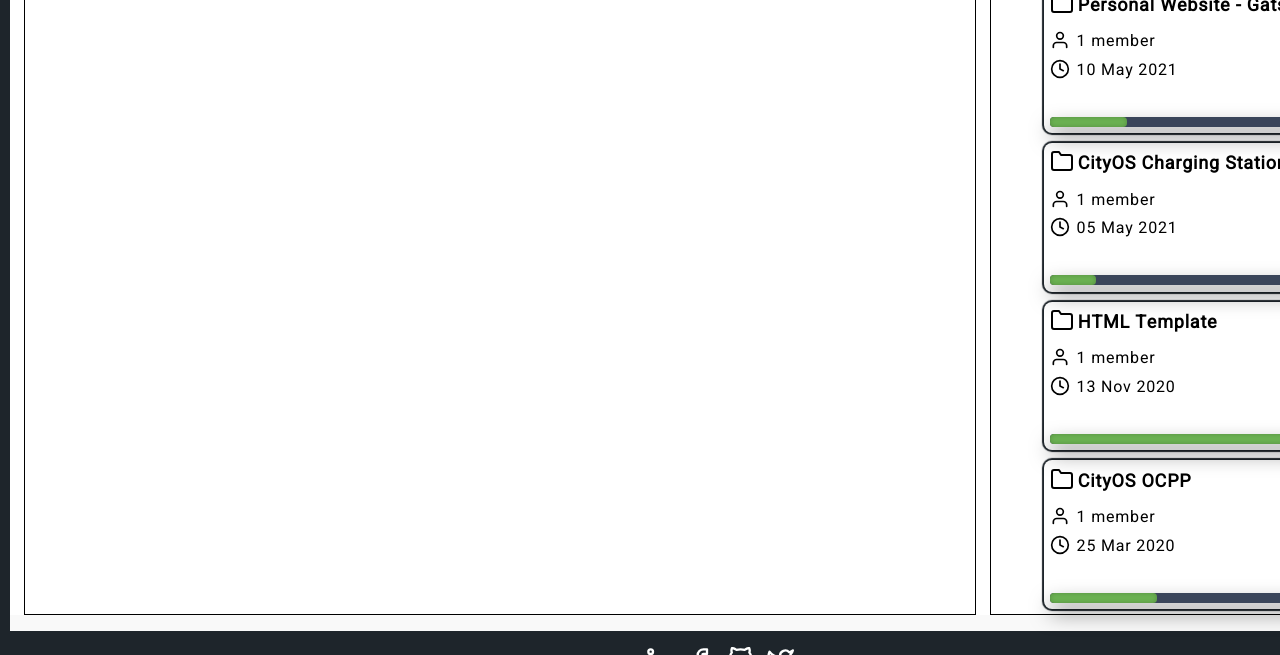
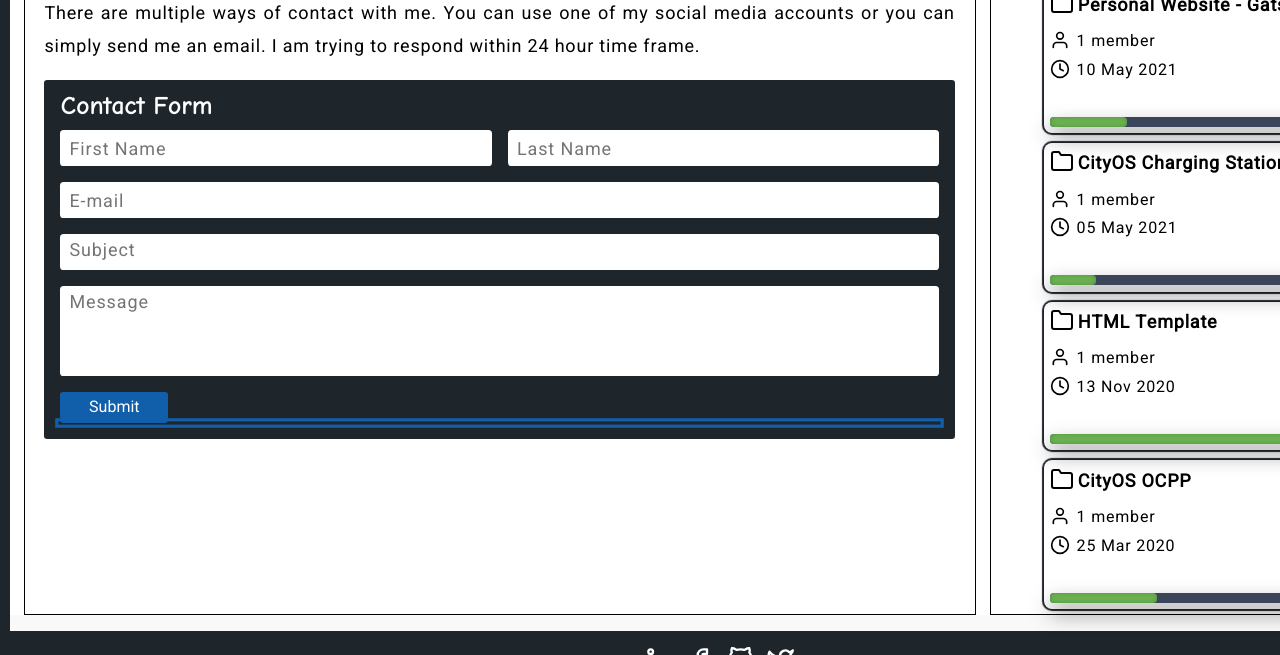
Before and after one commit to MSpiechowicz/maciejspiechowicz.com, a Gatsby site: page /contact in a window 1280 px wide. Shown: the part 179-834 px from the top of the page. Built offline with nearby package versions, Linux system fonts and the light colour scheme; Gatsby itself is replaced by a stand-in of ours.

Commit message:
Adding contact form and status

```diff
--- a/package.json
+++ b/package.json
@@ -5,6 +5,7 @@
   "version": "0.1.0",
   "author": "Kyle Mathews <mathews.kyle@gmail.com>",
   "dependencies": {
+    "emailjs-com": "^2.6.4",
     "gatsby": "^3.4.0",
     "gatsby-link": "3.3.0",
     "gatsby-plugin-gatsby-cloud": "^2.4.1",
--- a/src/pages/about.js
+++ b/src/pages/about.js
@@ -27,16 +27,16 @@ export default function AboutPage() {
             </li>
             <li>Which countries have you worked with?</li>
             <li>
-              <b>Mostly: Poland, USA, Great Britain and Vietnam</b>
+              <b>Mostly: Poland, USA, UK and Vietnam</b>
             </li>
             <li>What is your preferred technology stack?</li>
             <li>
               <b>
-                At the moment I do prefer JavaScript in both Front-end and
+                At the moment I prefer JavaScript in both Front-end and
                 Back-end combined with Node.js and React
               </b>
             </li>
-            <li>What technologies did you work in?</li>
+            <li>What technologies did you work with?</li>
             <li>
               <b>Java, C#, Python, JavaScript, TypeScript</b>
             </li>
--- a/src/pages/contact.js
+++ b/src/pages/contact.js
@@ -1,11 +1,120 @@
-import React from "react"
+import React, { Component } from "react"
 import Layout from "../components/layout"
 import Seo from "../components/seo"
+import emailjs from "emailjs-com"
 
-export default function ContactPage() {
-  return (
-    <Layout>
-      <Seo title="Contact" />
-    </Layout>
-  )
+export default class ContactPage extends Component {
+  constructor(props) {
+    super(props)
+
+    this.setState({
+      user_first_name: "",
+      user_last_name: "",
+      user_email: "",
+      user_subject: "",
+      user_message: "",
+      displayErrors: false,
+      statusVisible: false,
+      statusMessage: ""
+    })
+
+    this.handleChange = this.handleChange.bind(this)
+    this.handleSubmit = this.handleSubmit.bind(this)
+  }
+
+  handleChange(event) {
+    this.setState({
+      [event.target.name]: event.target.value,
+    })
+  }
+
+  handleSubmit(event) {
+    event.preventDefault()
+    console.log(event.target.checkValidity())
+    if (!event.target.checkValidity()) {
+      this.setState({ displayErrors: true, statusVisible: true, statusMessage: "Please fill the Form data" })
+
+      return
+    }
+    this.setState({ displayErrors: false, statusVisible: true, statusMessage: "Success" })
+    console.log(this.state)
+    // emailjs.sendForm("service_hl7sooj", "service_hl7sooj", event.target);
+  }
+
+  render() {
+    return (
+      <Layout>
+        <Seo title="Contact" />
+        <div className="page-contact__grid">
+          <div className="page-contact__grid--description">
+            <h1>Contact</h1>
+            <p>
+              There are multiple ways of contact with me. You can use one of my
+              social media accounts or you can simply send me an email. I am
+              trying to respond within 24 hour time frame.
+            </p>
+
+            <div className="page-contact__form">
+              <h3>Contact Form</h3>
+              <form
+                onSubmit={this.handleSubmit}
+                noValidate
+                className={this.state?.displayErrors ? "displayErrors" : ""}
+              >
+                <input
+                  type="text"
+                  name="user_first_name"
+                  placeholder="First Name"
+                  onChange={this.handleChange}
+                  // onFocus={this.placeholder=""}
+                  required
+                />
+                <input
+                  type="text"
+                  name="user_last_name"
+                  placeholder="Last Name"
+                  // onFocus="this.placeholder=''"
+                  onChange={this.handleChange}
+                  required
+                />
+                <input
+                  type="email"
+                  name="user_email"
+                  placeholder="E-mail"
+                  onChange={this.handleChange}
+                  required
+                />
+                <textarea
+                  type="text"
+                  name="user_subject"
+                  placeholder="Subject"
+                  onChange={this.handleChange}
+                  required
+                />
+                <textarea
+                  type="text"
+                  name="user_message"
+                  placeholder="Message"
+                  onChange={this.handleChange}
+                  required
+                />
+                <button type="submit">Submit</button>
+              </form>
+              <div className="page-contact__form__status">
+                <p
+                  className={
+                    this.state?.statusVisible ? "page-contact__form__status--active" : ""
+                  }
+                >
+                  {this.state?.statusMessage}
+                </p>
+                {/* <p className={this.state?.status}>Status: Server Error</p>
+                <p className={this.state?.status}>Status: Success</p> */}
+              </div>
+            </div>
+          </div>
+        </div>
+      </Layout>
+    )
+  }
 }
--- a/src/styles/fonts.scss
+++ b/src/styles/fonts.scss
@@ -17,7 +17,8 @@
 }
 
 h1,
-h2 {
+h2,
+h3 {
   font-family: var(--fonts-headline);
   font-weight: var(--font-weight-headline);
 }
--- a/src/styles/layout.scss
+++ b/src/styles/layout.scss
@@ -4,6 +4,7 @@
 
 @import "./pages/page_home.scss";
 @import "./pages/page_about.scss";
+@import "./pages/page_contact.scss";
 @import "./pages/page_projects.scss";
 @import "./pages/page_not_found.scss";
 
--- /dev/null
+++ b/src/styles/pages/page_contact.scss
@@ -0,0 +1,149 @@
+.page-contact__grid {
+  display: grid;
+  grid-template-columns: 1fr 1fr;
+  grid-template-rows: auto;
+  align-content: baseline;
+  height: 100%;
+}
+
+.page-contact__grid--description {
+  grid-row: auto;
+  grid-column: 1 / span 2;
+  margin-left: 1.2rem;
+
+  p {
+    width: var(--font-max-character-number);
+    text-align: justify;
+    text-justify: inter-word;
+  }
+
+  ul {
+    list-style: inside;
+    li {
+      font-size: large;
+      font-weight: var(--font-weight-normal);
+
+      span {
+        vertical-align: top;
+      }
+
+      span:hover {
+        color: var(--color-accent-3);
+      }
+    }
+    li::marker {
+      content: "\261E";
+      color: var(--color-accent-3);
+      font-size: 50px;
+    }
+  }
+
+  .page-contact__form {
+    background: var(--color-background-section);
+    margin-right: 1.2rem;
+    padding: 0.1em 1em 1em 1em;
+    border-radius: 0.2em;
+
+    h3 {
+      color: var(--font-color-main);
+    }
+
+    form {
+      display: grid;
+      grid-template-columns: 1fr 1fr;
+      grid-template-rows: auto;
+      gap: 1em;
+
+      input[name="user_email"],
+      textarea:is([name="user_subject"], [name="user_message"]) {
+        grid-column: 1 / span 2;
+      }
+
+      input {
+        height: 2em;
+      }
+
+      input:focus {
+        box-shadow: 0 0 0 0.1em var(--color-background-section),
+          0 0 0 0.3em var(--color-accent-3);
+      }
+
+      input:focus::-webkit-input-placeholder,
+      textarea:focus::-webkit-input-placeholder {
+        color: transparent;
+      }
+
+      textarea[name="user_subject"] {
+        height: 2em;
+      }
+
+      textarea {
+        height: 5em;
+      }
+
+      input,
+      textarea {
+        // box-shadow: 0px 0px 1px 2px;
+        width: 100%;
+        // margin: auto;
+        border-width: 0;
+        resize: none;
+        // margin: auto;
+        padding-left: 0.5em;
+        border: 0;
+        font-kerning: none;
+        font-size: large;
+        // line-height: 1.8em;
+        letter-spacing: 0.05em;
+        border-radius: 0.2em;
+      }
+
+      input:is(:active, :focus),
+      textarea:is(:active, :focus) {
+        outline: none;
+      }
+
+      &.displayErrors input:invalid {
+        box-shadow: 0 0 0 0.1em var(--color-background-section), 0 0 0 0.2em red;
+        border-radius: 0.2em;
+      }
+
+      &.displayErrors textarea:invalid {
+        box-shadow: 0 0 0 0.1em var(--color-background-section), 0 0 0 0.2em red;
+        border-radius: 0.2em;
+      }
+
+      button {
+        outline: none;
+        background-color: var(--color-accent-2);
+        border: none;
+        width: 25%;
+        color: white;
+        border-radius: 0.2em;
+      }
+
+      button:hover {
+        box-shadow: 0 0 0 0.1em var(--color-background-section),
+          0 0 0 0.3em var(--color-accent-2);
+      }
+
+      button:active {
+        transform: translateY(0.1em);
+      }
+    }
+
+    .page-contact__form__status {
+      box-shadow: 0 0 0 0.1em var(--color-background-section),
+        0 0 0 0.3em var(--color-accent-2);
+      color: var(--font-color-main);
+
+      p {
+        display: none;
+      }
+
+      p.page-contact__form__status--active {
+        display: inline;
+      }
+    }
+  }
+}
```
Also changed, not shown: src/images/under-construction.png, 1 other file.
